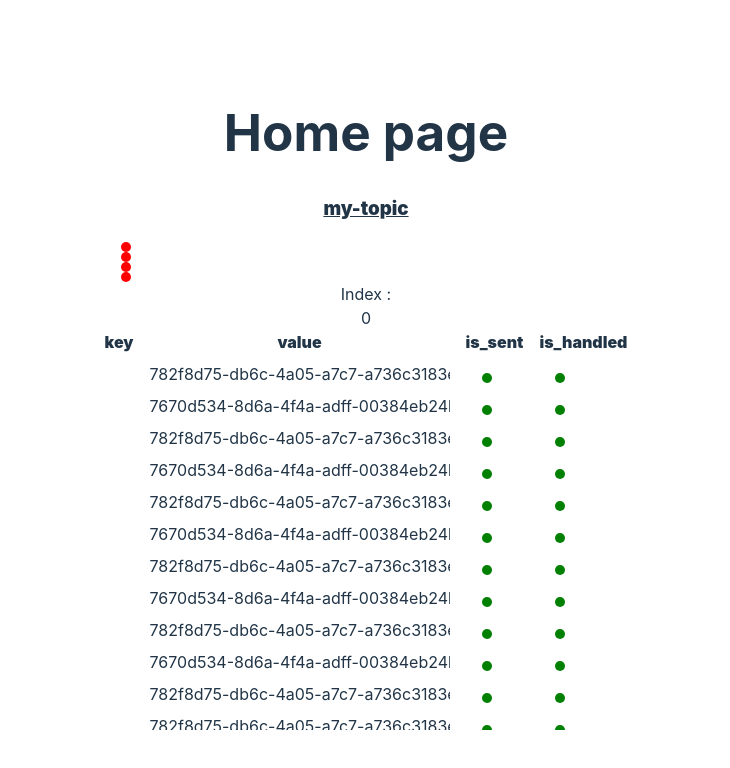
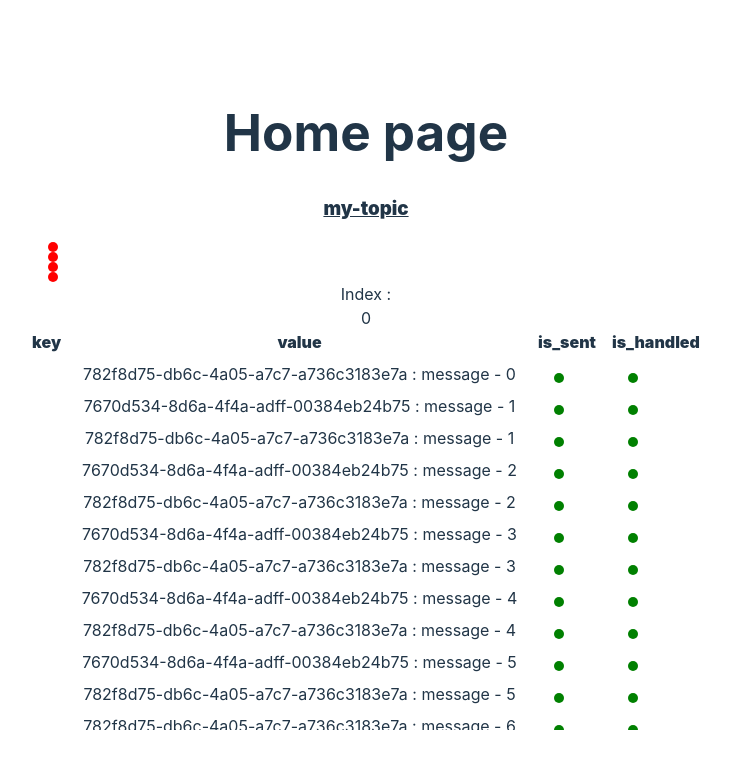
Before and after one commit to RomainC75/broker, a React (Vite) app in the folder front/: page / in a window 1280 px wide. Shown: the top 768 px of the page, without its empty margins (274-1004 px from the left). Built offline with nearby package versions, Linux system fonts and the light colour scheme; no server answers.

Commit message:
content display

```diff
--- a/front/src/components/Column/column.scss
+++ b/front/src/components/Column/column.scss
@@ -1,11 +1,11 @@
 .Column{
-    max-width: 300px;
+    max-width: 450px;
     white-space: nowrap;
-    overflow: hidden;
     & > div:first-child{
         font-weight: 900;
     }
     & > * {
+        overflow: hidden;
         height: 2rem;
     }
 }
```
